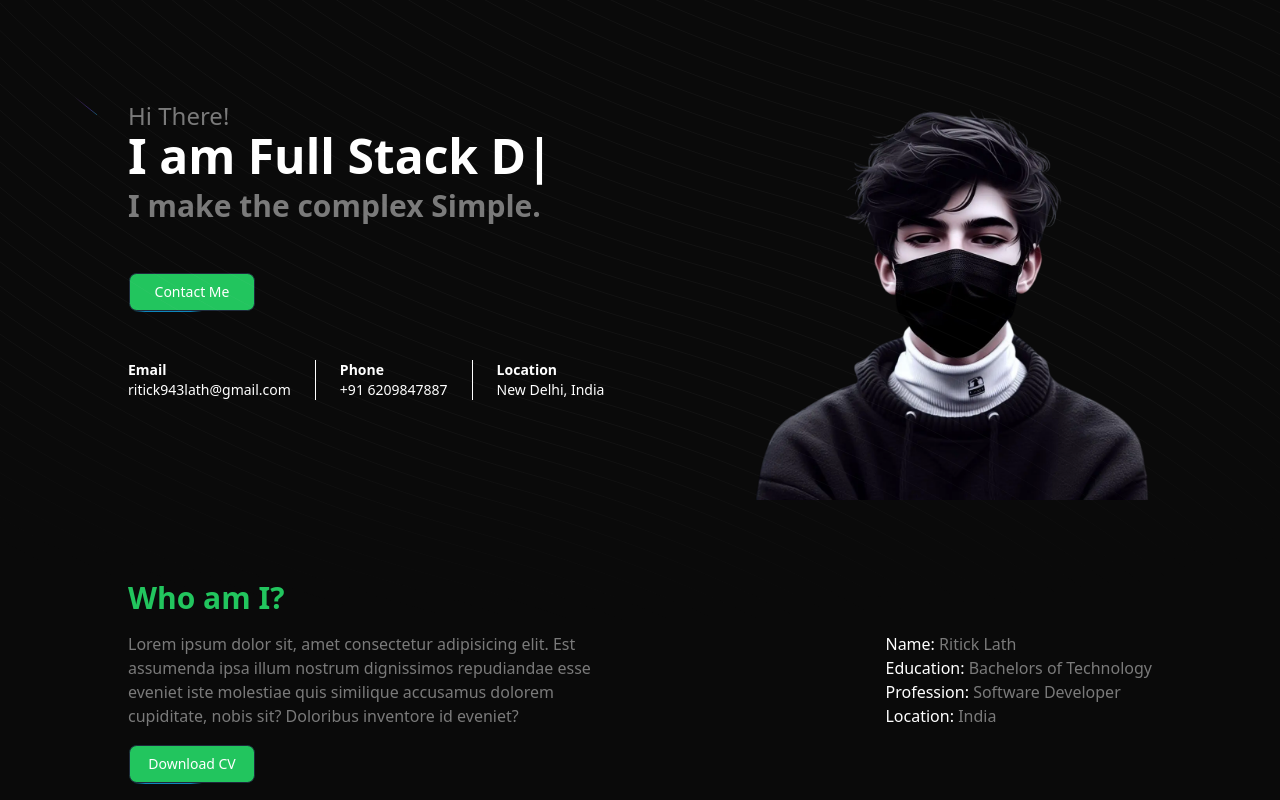
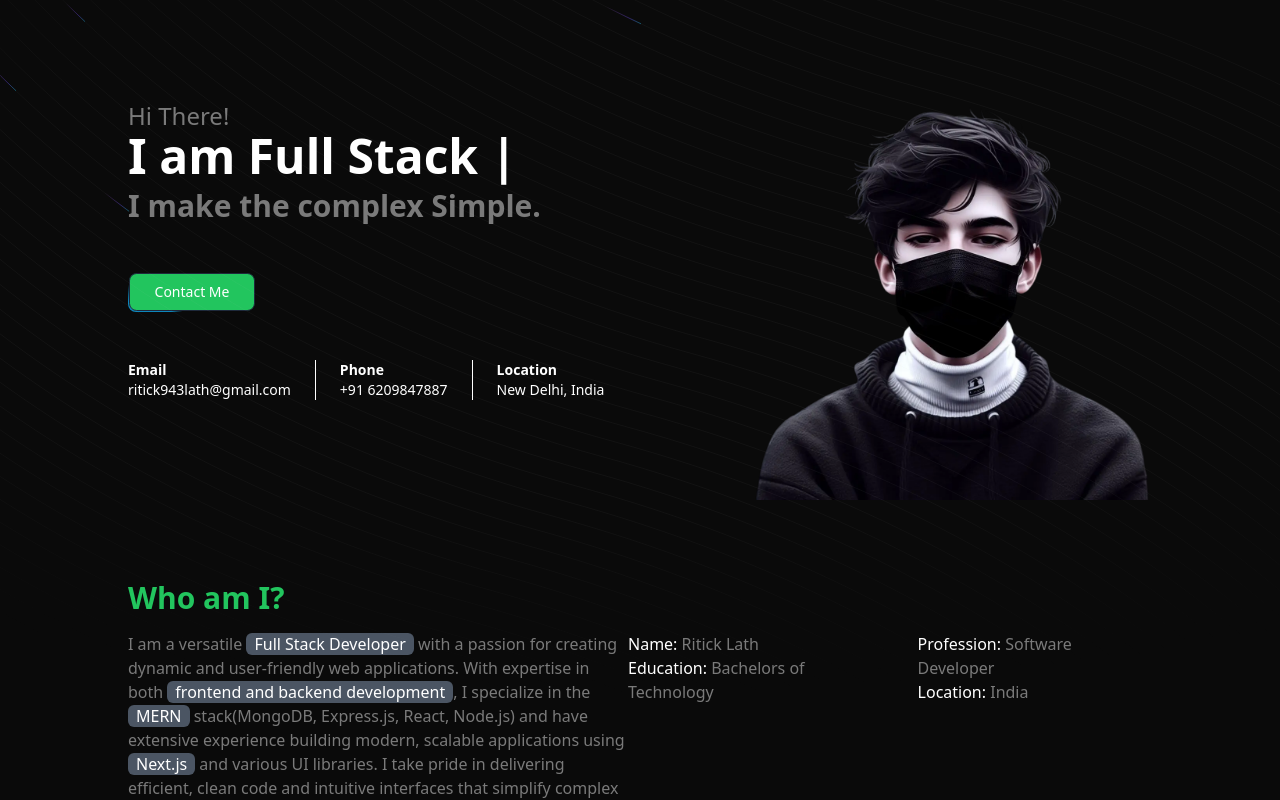
Before and after one commit to RitickLath/devfolio, a Next.js app: page / in a window 1280 px wide. Shown: the top 800 px of the page. Built offline with nearby package versions, Linux system fonts and the light colour scheme.

Commit message:
Who am I description

```diff
--- a/src/app/components/About.jsx
+++ b/src/app/components/About.jsx
@@ -10,16 +10,33 @@ const About = () => {
       <div className="md:flex justify-between">
         <div className="max-w-[500px] ">
           <p className="mb-4">
-            Lorem ipsum dolor sit, amet consectetur adipisicing elit. Est
-            assumenda ipsa illum nostrum dignissimos repudiandae esse eveniet
-            iste molestiae quis similique accusamus dolorem cupiditate, nobis
-            sit? Doloribus inventore id eveniet?
+            I am a versatile{" "}
+            <span className="text-white bg-gray-600 rounded-md px-2">
+              Full Stack Developer
+            </span>{" "}
+            with a passion for creating dynamic and user-friendly web
+            applications. With expertise in both{" "}
+            <span className="text-white bg-gray-600 rounded-md px-2">
+              frontend and backend development
+            </span>
+            , I specialize in the{" "}
+            <span className="text-white bg-gray-600 rounded-md px-2">MERN</span>{" "}
+            stack(MongoDB, Express.js, React, Node.js) and have extensive
+            experience building modern, scalable applications using{" "}
+            <span className="text-white bg-gray-600 rounded-md px-2">
+              Next.js
+            </span>{" "}
+            and various UI libraries. I take pride in delivering efficient,
+            clean code and intuitive interfaces that simplify complex processes.
+            Whether working on the client or server side, I am committed to
+            crafting seamless digital experiences from start to finish.
           </p>
 
           <Button className="font-medium">Download CV</Button>
         </div>
 
         <div className="hidden lg:flex mt-6 md:mt-0">
+          <div className="flex space-x-6">
             <div>
               <div>
                 <h1 className="text-white">
@@ -30,9 +47,13 @@ const About = () => {
               <div>
                 <h1 className="text-white">
                   Education:{" "}
-                <span className="text-[#7A7A7A]">Bachelors of Technology</span>
+                  <span className="text-[#7A7A7A]">
+                    Bachelors of Technology
+                  </span>
                 </h1>
               </div>
+            </div>
+            <div>
               <div>
                 <h1 className="text-white">
                   Profession:{" "}
@@ -47,6 +68,7 @@ const About = () => {
             </div>
           </div>
         </div>
+      </div>
       {/* Grid Section */}
     </div>
   );
```
Lines whose indentation alone changed are shown as unchanged.
